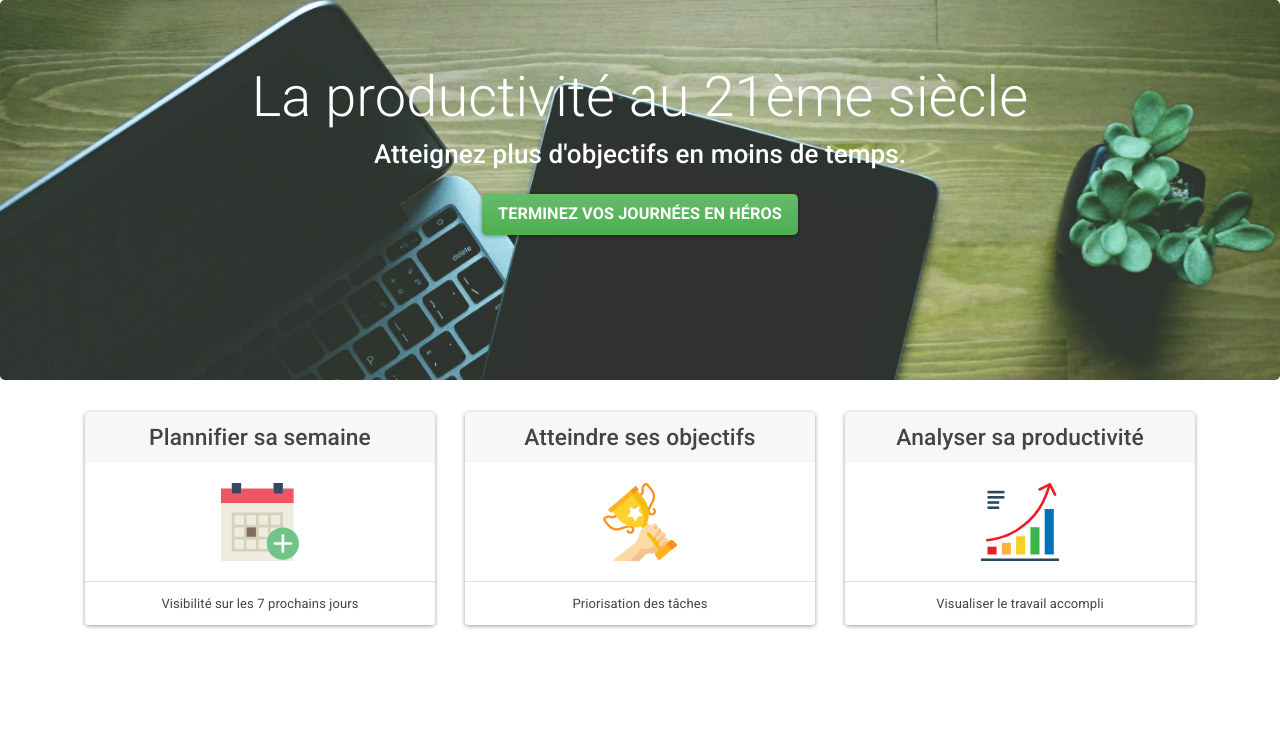
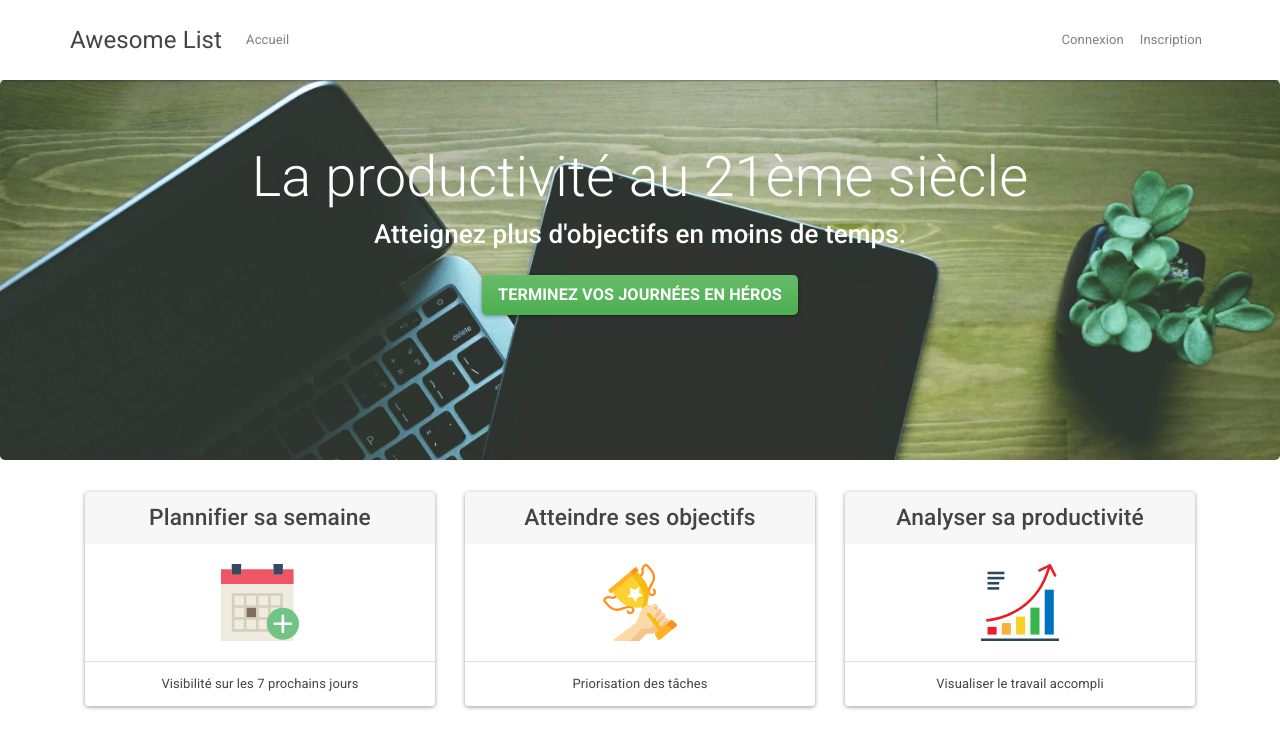
Before and after one commit to Kulas-Frederic/awesome-list, an Angular app: page /home in a window 1280 px wide. Shown: the top 748 px of the page. Built offline with nearby package versions, Linux system fonts and the light colour scheme; no server answers.

Commit message:
Home : add navbar

```diff
--- a/src/app/app.component.html
+++ b/src/app/app.component.html
@@ -1 +1,2 @@
+<al-navbar></al-navbar>
 <router-outlet></router-outlet>
--- /dev/null
+++ b/src/app/core/components/navbar/navbar.component.html
@@ -0,0 +1,20 @@
+<nav class="navbar navbar-expand navbar-light bg-light">
+    <div class="container">
+     <a class="navbar-brand">Awesome List</a>
+     <div class="collapse navbar-collapse">
+      <ul class="navbar-nav mr-auto">
+       <li class="nav-item">
+        <a class="nav-link">Accueil</a>
+       </li>
+      </ul>
+      <ul class="navbar-nav ml-auto">
+       <li class="nav-item">
+        <a class="nav-link">Connexion</a>
+       </li>
+       <li class="nav-item">
+        <a class="nav-link">Inscription</a>
+       </li>
+      </ul>
+     </div>
+    </div>
+   </nav>
--- /dev/null
+++ b/src/app/core/components/navbar/navbar.component.ts
@@ -0,0 +1,15 @@
+import { Component, OnInit } from '@angular/core';
+
+@Component({
+  selector: 'al-navbar',
+  templateUrl: './navbar.component.html',
+  styleUrls: ['./navbar.component.scss']
+})
+export class NavbarComponent implements OnInit {
+
+  constructor() { }
+
+  ngOnInit(): void {
+  }
+
+}
--- a/src/app/core/core.module.ts
+++ b/src/app/core/core.module.ts
@@ -3,16 +3,18 @@ import { CommonModule } from '@angular/common';
 import { PublicModule } from '../public/public.module';
 import { ProtectedModule } from '../protected/protected.module';
 import { BrowserAnimationsModule } from '@angular/platform-browser/animations';
+import { NavbarComponent } from './components/navbar/navbar.component';
 
 
 @NgModule({
-  declarations: [],
+  declarations: [NavbarComponent],
   imports: [
     CommonModule,
     BrowserAnimationsModule,
     PublicModule,
     ProtectedModule
-  ]
+  ],
+  exports: [NavbarComponent]
 })
 export class CoreModule {
   constructor(@Optional() @SkipSelf() parentModule: CoreModule) {
```
Also changed, not shown: src/app/core/components/navbar/navbar.component.scss (added).
